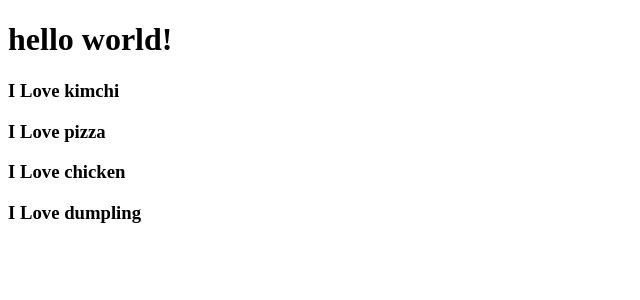
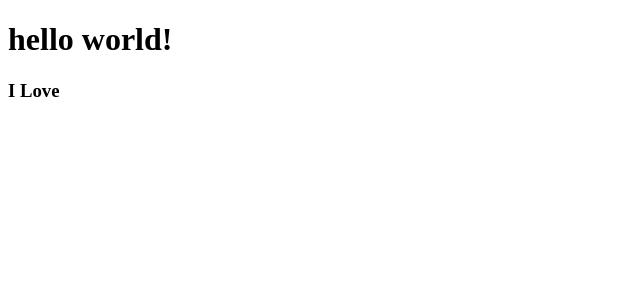
Before and after one commit to scian0204/movie_app_2020, a React (Create React App) app: page / in a window 1280 px wide. Shown: the top 300 px of the page, without its empty margins (0-640 px from the left). Built offline with nearby package versions, Linux system fonts and the light colour scheme.

Commit message:
map함수

```diff
--- a/src/App.js
+++ b/src/App.js
@@ -1,20 +1,31 @@
 import React from 'react';
 
-function Food({fav}) {
+function Food(props) {
   return (
-    <h3>I Love {fav}</h3>
+    <h3>I Love {props.fav.image}</h3>
   );
 }
 
+const foodLike = [
+  {
+    name: 'Kimchi',
+    image: '/public/logo512.png'
+  },
+  {
+    name: 'Pizza',
+    image: '/public/logo512.png'
+  },
+  {
+    name: 'Chiken',
+    image: '/public/logo512.png'
+  }
+];
+
 function App() {
-  // return <div className="App" />
   return (
     <div>
       <h1>hello world!</h1>
-      <Food fav="kimchi" />
-      <Food fav="pizza" />
-      <Food fav="chicken" />
-      <Food fav="dumpling" />
+      <Food fav={foodLike}/>
     </div>
   );
 }
```
